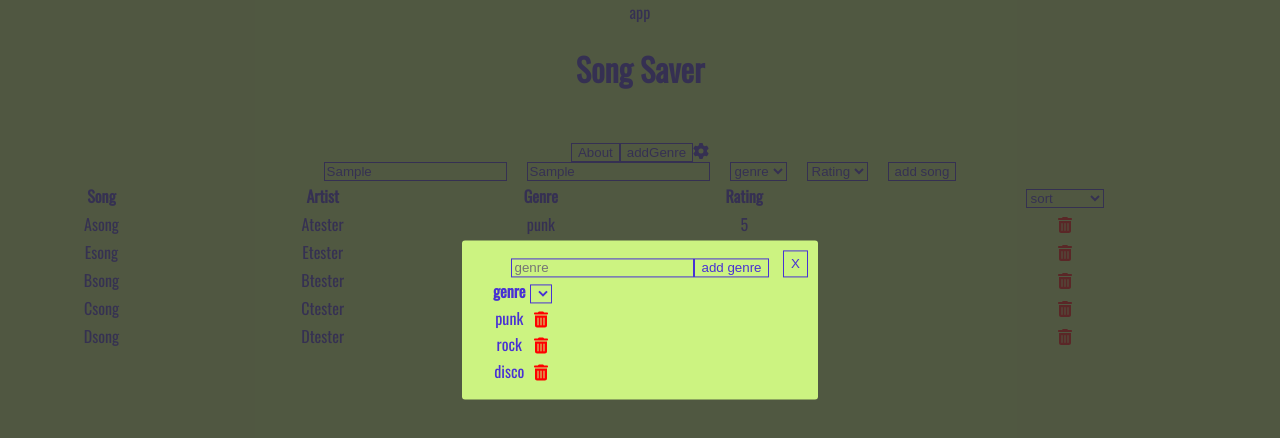
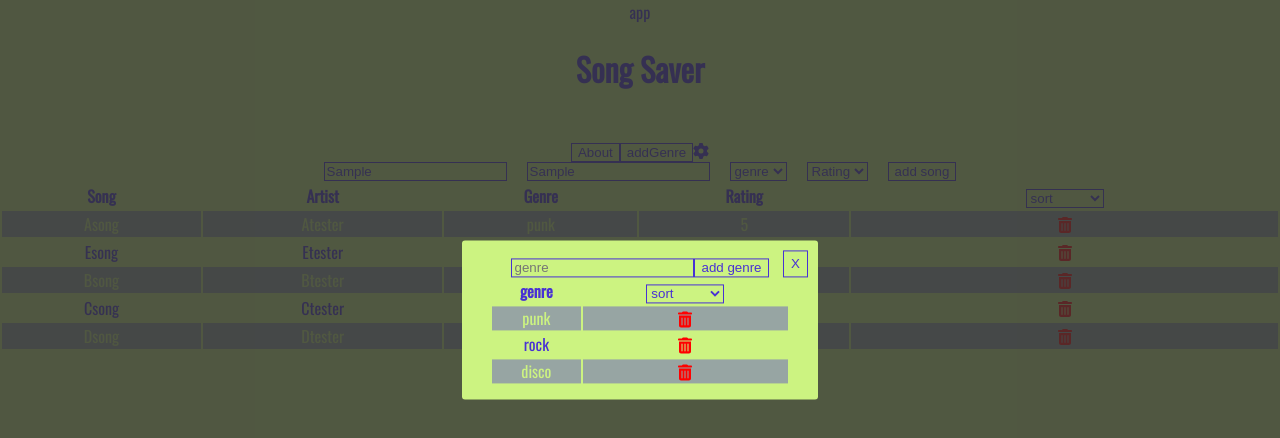
Before and after one commit to Sander-317/Song_Saver, a React (Create React App) app: page / in a window 1280 px wide. Both pictures are taken after typing "Sample", "Sample" into the empty fields and a click on the button "addGenre". Shown: the top 438 px of the page. Built offline with nearby package versions, Linux system fonts and the light colour scheme.

Commit message:
added sort function to add gerne and colerd every other tabel row in the table body

```diff
--- a/src/App.css
+++ b/src/App.css
@@ -79,3 +79,12 @@ body.active-modal {
   right: 10px;
   padding: 5px 7px;
 }
+
+table {
+  width: 100%;
+}
+
+tbody tr:nth-child(2n + 1) {
+  color: #ccf381;
+  background-color: rgb(72, 49, 212, 0.4);
+}
--- a/src/components/Container.js
+++ b/src/components/Container.js
@@ -133,6 +133,17 @@ export default class Container extends Component {
           songs: this.state.songs.sort(sort("rating")).reverse(),
         });
         break;
+      case "genreAZ":
+        this.setState({ genres: this.state.genres.sort(sort("genre")) });
+        break;
+      case "genreZA":
+        this.setState({
+          genres: this.state.genres.sort(sort("genre")).reverse(),
+        });
+        break;
+      case "defaultGenre":
+        this.setState({ genres: this.state.genres.sort(sort("id")) });
+        break;
       default:
         this.setState({ songs: this.state.songs.sort(sort("id")) });
     }
@@ -149,6 +160,7 @@ export default class Container extends Component {
             genres={this.state.genres}
             removeGenreFromList={this.removeGenreFromList}
             addGenreToList={this.addGenreToList}
+            sortList={this.sortList}
           />
         ) : (
           ""
--- a/src/components/modal/AddGenre.js
+++ b/src/components/modal/AddGenre.js
@@ -8,6 +8,7 @@ export default function AddGenre({
   genres,
   addGenreToList,
   removeGenreFromList,
+  sortList,
 }) {
   const [inputGenre, setInputGenre] = useState("");
 
@@ -44,7 +45,15 @@ export default function AddGenre({
                 <tr>
                   <th>genre</th>
                   <th>
-                    <select>sort</select>
+                    <select
+                      name="sort"
+                      onChange={(e) => sortList(e.target.value)}
+                    >
+                      sort
+                      <option value="defaultGenre">sort</option>
+                      <option value="genreAZ">genreA-Z</option>
+                      <option value="genreZA">genreZ-A</option>
+                    </select>
                   </th>
                 </tr>
               </thead>
```
